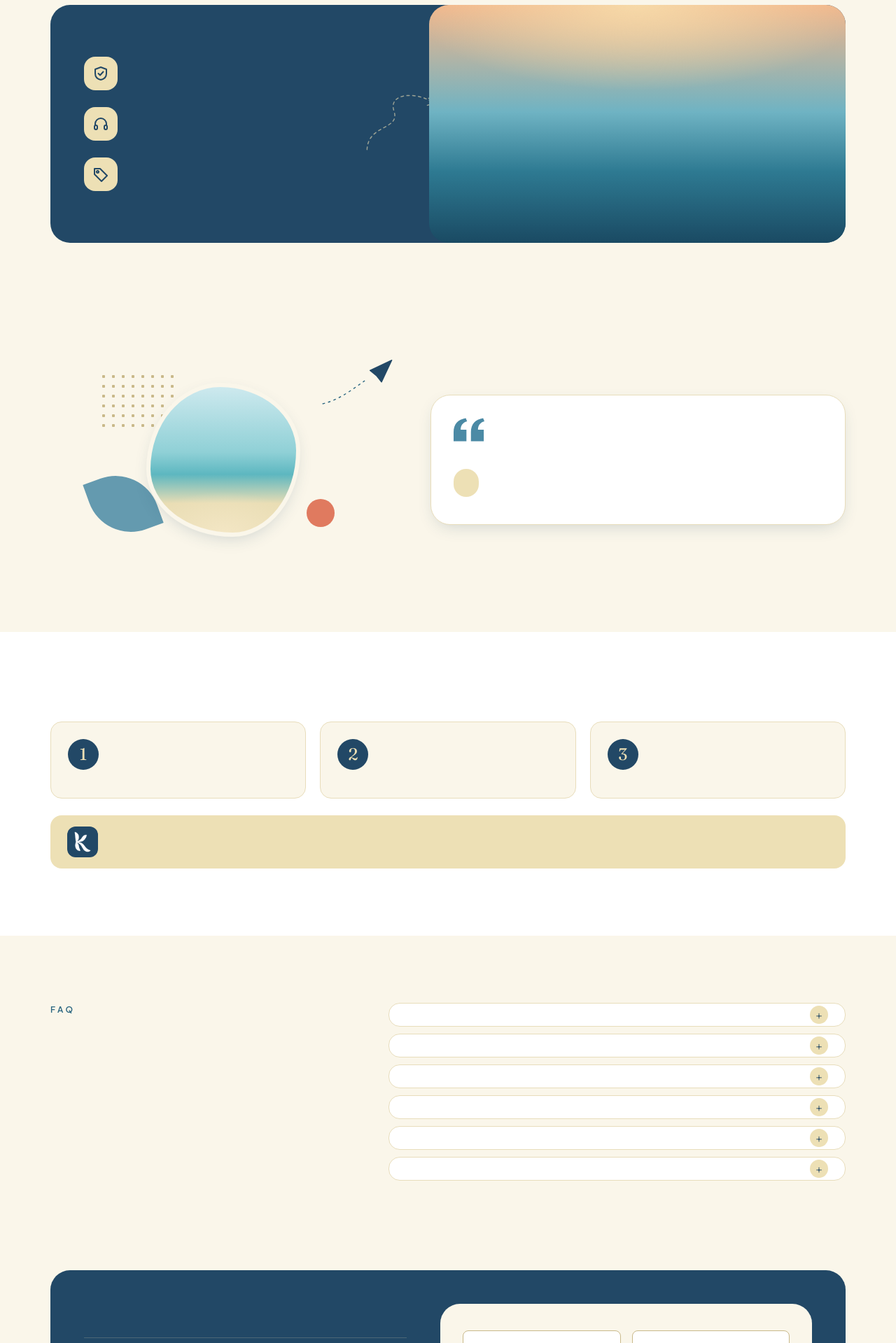
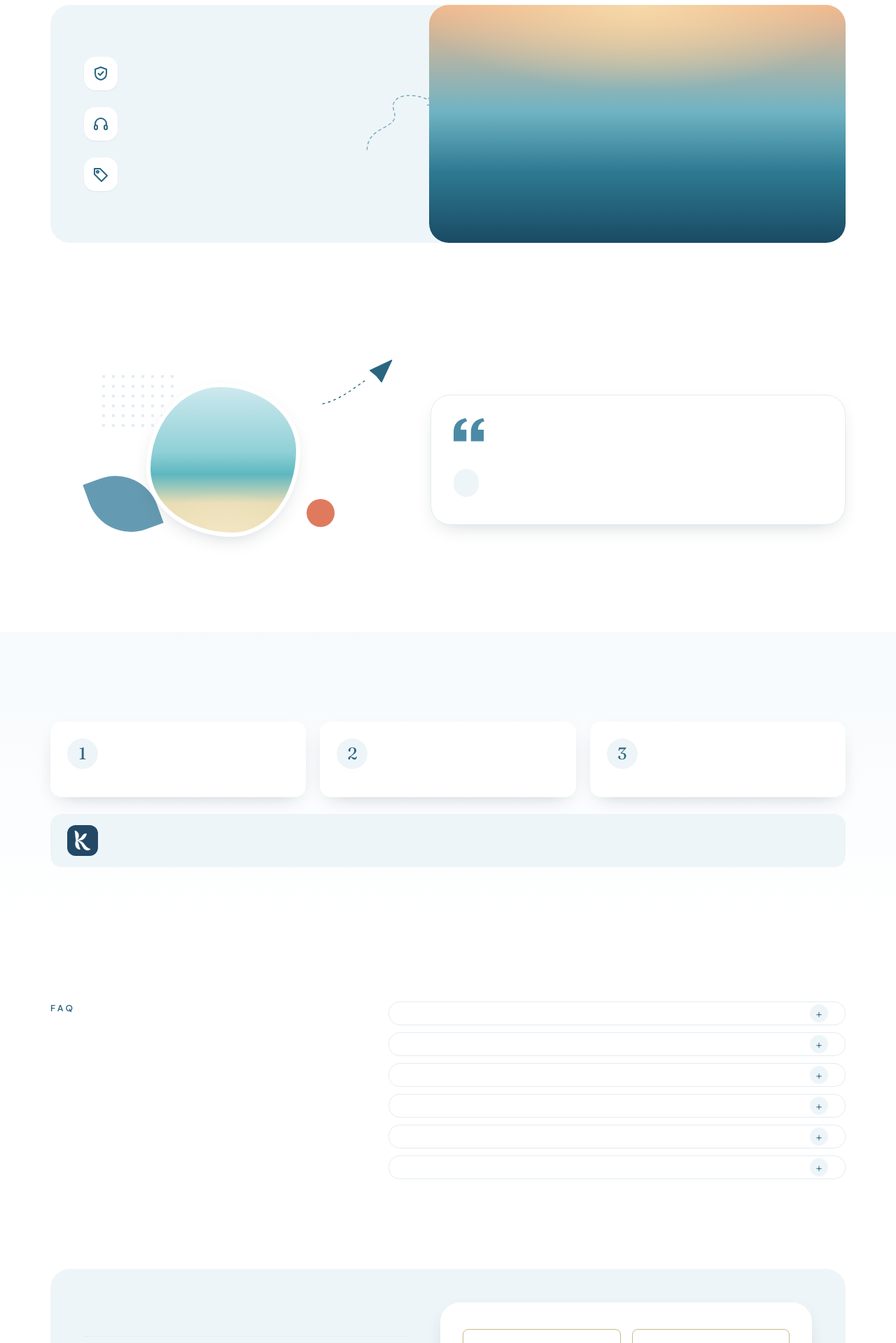
Before and after one commit to yudventure/kalmahomestay, a Node server app: template views/index.ejs in a window 1280 px wide. Shown: the part 1520-3439 px from the top of the page at 70% size. Run offline with Node 20, Linux system fonts and the light colour scheme; the template is opened without the code that fills it, so the values that code supplies are empty.

Commit message:
Use the white and blue palette again, keeping the wave and Fraunces headings
Co-Authored-By: Claude Opus 5.5 <noreply@anthropic.com>
Claude-Session: https://claude.ai/code/session_01V1BBMQbscwUhgtPBxTQw8f

```diff
--- a/public/css/home.css
+++ b/public/css/home.css
@@ -1,15 +1,15 @@
 /* Kalma Raja Ampat — homepage. Clean travel layout on white, Kalma blues as the accent. */
 
 .home {
-  --blue: var(--kalma-deep-sea);        /* icons, arrows, active states */
+  --blue: var(--kalma-lagoon-deep);     /* buttons, icons, arrows, active states */
   --accent: var(--kalma-lagoon-deep);   /* links, highlighted words */
-  --tint: var(--kalma-sand);            /* soft panels */
-  --tint-2: #E2D5A8;
-  --line: #E8DDBB;
+  --tint: #EEF5F8;                      /* soft panels */
+  --tint-2: #E1EDF2;
+  --line: #E3ECF0;
   --heading: var(--kalma-deep-sea);
   --muted: var(--color-text-muted);
-  --card-shadow: var(--shadow-md);
-  background: var(--kalma-shell);
+  --card-shadow: 0 10px 30px -14px rgba(27, 43, 56, .28);
+  background: #fff;
 }
 .home h1 { font-size: var(--text-4xl); line-height: 1.04; }
 .home h1 em { font-style: italic; color: var(--kalma-lagoon-deep); }
@@ -20,12 +20,14 @@
 .home .note { margin-top: var(--space-5); font-size: var(--text-sm); color: var(--muted); }
 
 .btn--cta svg { width: 18px; height: 18px; fill: none; stroke: currentColor; stroke-width: 2.2; stroke-linecap: round; }
-.btn--soft { background: var(--kalma-sand); color: var(--kalma-deep-sea); }
+.home .btn--cta { background: var(--blue); color: #fff; }
+.home .btn--cta:hover { background: #22566C; }
+.btn--soft { background: var(--tint); color: var(--blue); }
 .btn--soft:hover { background: var(--tint-2); }
 .home .photo { background-color: var(--tint-2); }
 
 /* ------------------------------------------------ nav */
-.nav { position: sticky; top: 0; z-index: 50; background: color-mix(in srgb, var(--kalma-sand) 92%, transparent); backdrop-filter: blur(10px); -webkit-backdrop-filter: blur(10px); border-bottom: 1px solid transparent; transition: border-color var(--dur-base); }
+.nav { position: sticky; top: 0; z-index: 50; background: rgba(255, 255, 255, .92); backdrop-filter: blur(10px); -webkit-backdrop-filter: blur(10px); border-bottom: 1px solid transparent; transition: border-color var(--dur-base); }
 .nav.is-scrolled { border-bottom-color: var(--color-border); }
 .nav__in { display: flex; align-items: center; gap: var(--space-5); height: 72px; }
 .nav__logo img { height: 34px; width: auto; }
@@ -118,7 +120,7 @@
 /* ------------------------------------------------ sections */
 .sec { padding: var(--space-9) 0; position: relative; }
 .sec--tight { padding: var(--space-6) 0; }
-.sec--tint { background: #fff; }
+.sec--tint { background: linear-gradient(180deg, #F6FAFC 0%, #fff 100%); }
 .sec__head { margin-bottom: var(--space-6); }
 .sec__head--row { display: flex; justify-content: space-between; align-items: flex-end; gap: var(--space-4); }
 
@@ -148,28 +150,28 @@
 .card { scroll-snap-align: start; background: #fff; border: 1px solid var(--line); border-radius: var(--radius-lg); padding: 10px; display: flex; flex-direction: column; transition: transform var(--dur-base) var(--ease-tide); }
 .card:hover { transform: translateY(-4px); box-shadow: var(--shadow-lg); }
 .card__img { aspect-ratio: 16 / 10; border-radius: 20px; }
-.card__tag { position: absolute; left: 10px; bottom: 10px; display: inline-flex; align-items: center; gap: 4px; background: var(--kalma-shell); color: var(--heading); font-size: 11px; font-weight: 600; padding: 5px 10px 5px 7px; border-radius: 999px; }
+.card__tag { position: absolute; left: 10px; bottom: 10px; display: inline-flex; align-items: center; gap: 4px; background: rgba(255, 255, 255, .92); color: var(--heading); font-size: 11px; font-weight: 600; padding: 5px 10px 5px 7px; border-radius: 999px; }
 .card__tag svg { width: 14px; height: 14px; fill: none; stroke: var(--kalma-lagoon); stroke-width: 2; }
 .card__body { padding: var(--space-4) var(--space-3) var(--space-2); display: flex; flex-direction: column; flex: 1; }
 .card h3 { font-size: var(--text-2xl); margin: 0 0 2px; }
 .card__meta { font-size: var(--text-xs); color: var(--muted); margin: 0 0 var(--space-3); }
 .card__desc { font-size: var(--text-sm); color: var(--muted); margin: 0 0 var(--space-4); }
-.card__foot { margin-top: auto; padding-top: var(--space-4); border-top: 1px solid #EFE7CF; display: flex; align-items: center; justify-content: space-between; gap: var(--space-3); }
+.card__foot { margin-top: auto; padding-top: var(--space-4); border-top: 1px solid var(--line); display: flex; align-items: center; justify-content: space-between; gap: var(--space-3); }
 .card__foot b { display: block; font-family: var(--font-display); font-size: var(--text-xl); font-weight: 600; color: var(--heading); line-height: 1.1; }
 .card__foot span { font-size: 11px; color: var(--muted); }
 @media (max-width: 900px) { .track { grid-auto-columns: 46%; } }
 @media (max-width: 600px) { .track { grid-auto-columns: 84%; } .sec__head--row .arrows { display: none; } }
 
 /* ------------------------------------------------ feature band */
-.band { position: relative; display: grid; grid-template-columns: 1fr 1.1fr; background: var(--kalma-deep-sea); border-radius: var(--radius-lg); overflow: hidden; color: var(--kalma-shell); }
+.band { position: relative; display: grid; grid-template-columns: 1fr 1.1fr; background: var(--tint); border-radius: var(--radius-lg); overflow: hidden; }
 .band__list { list-style: none; margin: 0; padding: var(--space-6) var(--space-7); display: grid; gap: var(--space-5); align-content: center; }
 .band__list li { display: flex; gap: var(--space-4); align-items: flex-start; }
-.band__ic { flex: none; width: 48px; height: 48px; border-radius: 16px; background: var(--kalma-sand); display: grid; place-items: center; }
-.band__ic svg { width: 24px; height: 24px; fill: none; stroke: var(--kalma-deep-sea); stroke-width: 2; stroke-linecap: round; stroke-linejoin: round; }
-.band__list b { display: block; font-family: var(--font-display); font-weight: 500; color: var(--kalma-sand); font-size: var(--text-xl); margin-bottom: 2px; }
-.band__list span { font-size: var(--text-sm); color: #C7D6E0; }
+.band__ic { flex: none; width: 48px; height: 48px; border-radius: 16px; background: #fff; display: grid; place-items: center; box-shadow: var(--shadow-sm); }
+.band__ic svg { width: 24px; height: 24px; fill: none; stroke: var(--blue); stroke-width: 2; stroke-linecap: round; stroke-linejoin: round; }
+.band__list b { display: block; font-family: var(--font-display); font-weight: 500; color: var(--heading); font-size: var(--text-xl); margin-bottom: 2px; }
+.band__list span { font-size: var(--text-sm); color: var(--muted); }
 .band__img { min-height: 340px; border-radius: var(--radius-lg) 0 0 var(--radius-lg); }
-.band__swirl { position: absolute; left: 44%; top: 50%; transform: translate(-50%, -50%); width: 110px; height: 110px; fill: none; stroke: var(--kalma-sand); stroke-opacity: .6; stroke-width: 1.6; stroke-dasharray: 4 5; stroke-linecap: round; pointer-events: none; }
+.band__swirl { position: absolute; left: 44%; top: 50%; transform: translate(-50%, -50%); width: 110px; height: 110px; fill: none; stroke: var(--kalma-lagoon); stroke-opacity: .7; stroke-width: 1.6; stroke-dasharray: 4 5; stroke-linecap: round; pointer-events: none; }
 @media (max-width: 860px) {
   .band { grid-template-columns: 1fr; }
   .band__list { padding: var(--space-6) var(--space-5); }
@@ -180,11 +182,11 @@
 /* ------------------------------------------------ reviews */
 .reviews { display: grid; grid-template-columns: 1fr 1.2fr; gap: var(--space-7); align-items: center; }
 .reviews__art { position: relative; height: 300px; }
-.reviews__photo { position: absolute; left: 50%; top: 50%; width: 220px; height: 220px; transform: translate(-50%, -50%); border-radius: var(--radius-blob); border: 6px solid var(--kalma-shell); box-shadow: var(--card-shadow); }
+.reviews__photo { position: absolute; left: 50%; top: 50%; width: 220px; height: 220px; transform: translate(-50%, -50%); border-radius: var(--radius-blob); border: 6px solid #fff; box-shadow: var(--card-shadow); }
 .leaf { position: absolute; border-radius: 0 70% 0 70%; }
 .leaf--1 { left: 12%; bottom: 14%; width: 90px; height: 90px; background: var(--kalma-lagoon); opacity: .85; transform: rotate(-20deg); }
 .leaf--2 { right: 18%; bottom: 18%; width: 40px; height: 40px; background: var(--kalma-coral); border-radius: 50%; }
-.dots { position: absolute; left: 14%; top: 8%; width: 110px; height: 80px; background-image: radial-gradient(var(--kalma-driftwood) 2px, transparent 2.5px); background-size: 14px 14px; }
+.dots { position: absolute; left: 14%; top: 8%; width: 110px; height: 80px; background-image: radial-gradient(var(--tint-2) 2px, transparent 2.5px); background-size: 14px 14px; }
 .reviews__plane { position: absolute; right: 0; top: 0; width: 110px; height: 74px; }
 .quote { position: relative; background: #fff; border: 1px solid var(--line); border-radius: var(--radius-lg); padding: var(--space-6); box-shadow: var(--card-shadow); }
 .quote__mark { width: 44px; height: 34px; fill: var(--kalma-lagoon); margin-bottom: var(--space-4); }
@@ -205,10 +207,10 @@
 
 /* ------------------------------------------------ getting there */
 .route { list-style: none; padding: 0; margin: 0; display: grid; grid-template-columns: repeat(3, 1fr); gap: 20px; }
-.route li { background: var(--kalma-shell); border: 1px solid var(--line); border-radius: var(--radius-md); padding: var(--space-5); }
-.route__n { display: grid; place-items: center; width: 44px; height: 44px; border-radius: 50%; background: var(--kalma-deep-sea); color: var(--kalma-sand); font-family: var(--font-display); font-size: var(--text-xl); margin-bottom: var(--space-4); }
+.route li { background: #fff; border-radius: var(--radius-md); padding: var(--space-5); box-shadow: var(--card-shadow); }
+.route__n { display: grid; place-items: center; width: 44px; height: 44px; border-radius: 50%; background: var(--tint); color: var(--blue); font-family: var(--font-display); font-size: var(--text-xl); margin-bottom: var(--space-4); }
 .route p { font-size: var(--text-sm); color: var(--muted); margin: 0; }
-.tip { display: flex; gap: var(--space-4); align-items: center; margin-top: var(--space-5); background: var(--kalma-sand); border-radius: var(--radius-md); padding: var(--space-4) var(--space-5); }
+.tip { display: flex; gap: var(--space-4); align-items: center; margin-top: var(--space-5); background: var(--tint); border-radius: var(--radius-md); padding: var(--space-4) var(--space-5); }
 .tip img { border-radius: 12px; flex: none; }
 .tip p { margin: 0; font-size: var(--text-sm); }
 @media (max-width: 860px) { .route { grid-template-columns: 1fr; } }
@@ -221,23 +223,20 @@
 .faq__list details[open] { box-shadow: var(--card-shadow); border-color: transparent; }
 .faq__list summary { list-style: none; cursor: pointer; padding: var(--space-4) 36px var(--space-4) 0; position: relative; font-family: var(--font-display); font-weight: 500; font-size: var(--text-lg); color: var(--heading); }
 .faq__list summary::-webkit-details-marker { display: none; }
-.faq__list summary::after { content: "+"; position: absolute; right: 0; top: 50%; transform: translateY(-50%); width: 26px; height: 26px; border-radius: 50%; background: var(--kalma-sand); color: var(--kalma-deep-sea); display: grid; place-items: center; font-size: 18px; transition: transform var(--dur-base) var(--ease-tide); }
+.faq__list summary::after { content: "+"; position: absolute; right: 0; top: 50%; transform: translateY(-50%); width: 26px; height: 26px; border-radius: 50%; background: var(--tint); color: var(--blue); display: grid; place-items: center; font-size: 18px; transition: transform var(--dur-base) var(--ease-tide); }
 .faq__list details[open] summary::after { transform: translateY(-50%) rotate(45deg); }
 .faq__list details p { color: var(--muted); margin: 0 0 var(--space-4); font-size: var(--text-sm); }
 @media (max-width: 900px) { .faq { grid-template-columns: 1fr; gap: 0; } }
 
 /* ------------------------------------------------ booking */
-.book { display: grid; grid-template-columns: 1fr 1.15fr; gap: var(--space-7); background: var(--kalma-deep-sea); color: var(--kalma-shell); border-radius: var(--radius-lg); padding: var(--space-7); align-items: start; }
+.book { display: grid; grid-template-columns: 1fr 1.15fr; gap: var(--space-7); background: var(--tint); border-radius: var(--radius-lg); padding: var(--space-7); align-items: start; }
 .book > * { min-width: 0; }
 .contact { list-style: none; padding: 0; margin: var(--space-5) 0 0; display: grid; gap: var(--space-2); }
-.book h2 { color: var(--kalma-shell); }
-.book .eyebrow { color: var(--kalma-sand); }
-.book .sub { color: #C7D6E0; }
-.contact li { display: grid; grid-template-columns: 100px 1fr; gap: var(--space-3); padding: var(--space-3) 0; border-bottom: 1px solid rgba(237, 224, 181, .2); font-size: var(--text-sm); }
-.contact span { color: #A9C4D3; }
-.contact a { color: var(--kalma-sand); text-decoration: none; font-weight: 700; word-break: break-word; }
+.contact li { display: grid; grid-template-columns: 100px 1fr; gap: var(--space-3); padding: var(--space-3) 0; border-bottom: 1px solid var(--tint-2); font-size: var(--text-sm); }
+.contact span { color: var(--muted); }
+.contact a { color: var(--blue); text-decoration: none; font-weight: 700; word-break: break-word; }
 .contact a:hover { text-decoration: underline; }
-.bform { background: var(--kalma-shell); color: var(--kalma-ink); border-radius: var(--radius-lg); padding: var(--space-6); }
+.bform { background: #fff; color: var(--kalma-ink); border-radius: var(--radius-lg); padding: var(--space-6); box-shadow: var(--card-shadow); }
 .bform__row { display: grid; grid-template-columns: 1fr 1fr; gap: var(--space-4); }
 .bform__row > * { min-width: 0; }
 .home .field label { color: var(--heading); }
--- a/views/index.ejs
+++ b/views/index.ejs
@@ -9,7 +9,7 @@
 <link rel="alternate" hreflang="id" href="<%= siteUrl %>/">
 <link rel="alternate" hreflang="en" href="<%= siteUrl %>/en">
 <link rel="alternate" hreflang="x-default" href="<%= siteUrl %>/">
-<meta name="theme-color" content="#EDE0B5">
+<meta name="theme-color" content="#FFFFFF">
 <% if (googleVerification) { %><meta name="google-site-verification" content="<%= googleVerification %>"><% } %>
 <meta property="og:type" content="website">
 <meta property="og:title" content="Kalma Raja Ampat · Slow down, Raja Ampat style.">
```
Also changed, not shown: other parts of public/css/home.css (+12 -13 lines).
